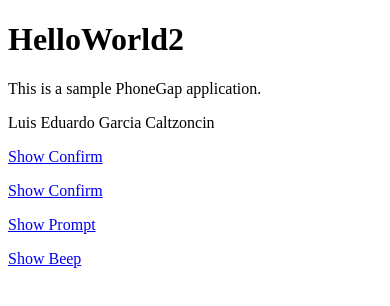
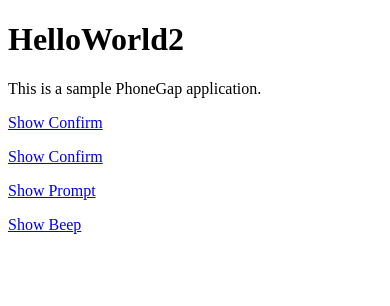
Before and after one commit to FernandoHiracheta/Navigator, a plain HTML site: page index.html in a window 390 px wide. Drawn offline with Linux system fonts and the light colour scheme; some packages are replaced by stand-ins of ours.

Commit message:
Add files via upload

```diff
--- a/index.html
+++ b/index.html
@@ -55,7 +55,6 @@
 <body onload="onBodyLoad()">
         <h1>HelloWorld2</h1>
         <p>This is a sample PhoneGap application.</p>
-        <p>Luis Eduardo Garcia Caltzoncin</p>
         <p><a href="#" onclick="showConfirm(); return false;">Show Confirm</a></p>
         <p><a href="#" onclick="showConfirm(); return false;">Show Confirm</a></p>
         <p><a href="#" onclick="dialogPrompt(); return false;">Show Prompt</a></p>
```
